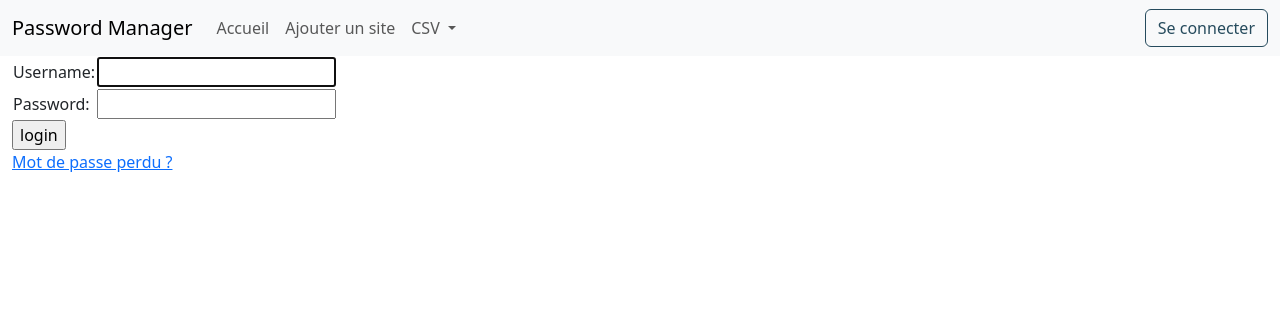
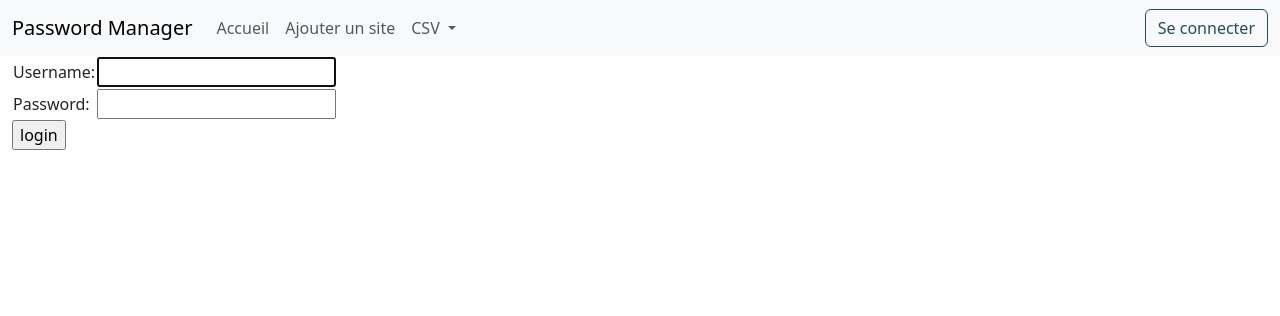
Before and after one commit to PerrineLVB/b3-c3-django-escalera-launay-pollet, a Django app: page /accounts/login/ in a window 1280 px wide. Shown: the top 316 px of the page. Run offline with Django 5.2, Linux system fonts and the light colour scheme.

Commit message:
delete "mot de passe perdu" in login page and ameliorate user name

```diff
--- a/sites/templates/index.html
+++ b/sites/templates/index.html
@@ -1,7 +1,7 @@
 {% extends 'base.html' %}
 
 {% block content %}
-<h1>Sites</h1>
+<h1>Mes mots de passe</h1>
     {% if messages %}
     {% for message in messages %}
       <p>{{ message }}</p>
--- a/sites/templates/navbar.html
+++ b/sites/templates/navbar.html
@@ -25,7 +25,7 @@
       </ul>
         <div class="ms-auto">
             {% if user.is_authenticated %}
-                <p>{{ user.get_username }}</p>
+                <span class="navbar-txt">{{ user.get_username }}</span>
                 <a class="btn btn-outline-primary" href="{% url 'logout' %}?next={{ request.path }}" role="button">Se déconnecter</a>
             {% else %}
                 <a class="btn btn-outline-primary" href="{% url 'login' %}?next={{ request.path }}" role="button">Se connecter</a>
--- a/sites/templates/registration/login.html
+++ b/sites/templates/registration/login.html
@@ -30,8 +30,7 @@
     <input type="submit" value="login">
     <input type="hidden" name="next" value="{{ next }}">
   </form>
-
-  {# Assumes you set up the password_reset view in your URLconf #}
-  <p><a href="{% url 'password_reset' %}">Mot de passe perdu ?</a></p>
+<!--todo : add feature-->
+<!--  <p><a href="{% url 'password_reset' %}">Mot de passe perdu ?</a></p>-->
 
 {% endblock %}
```
